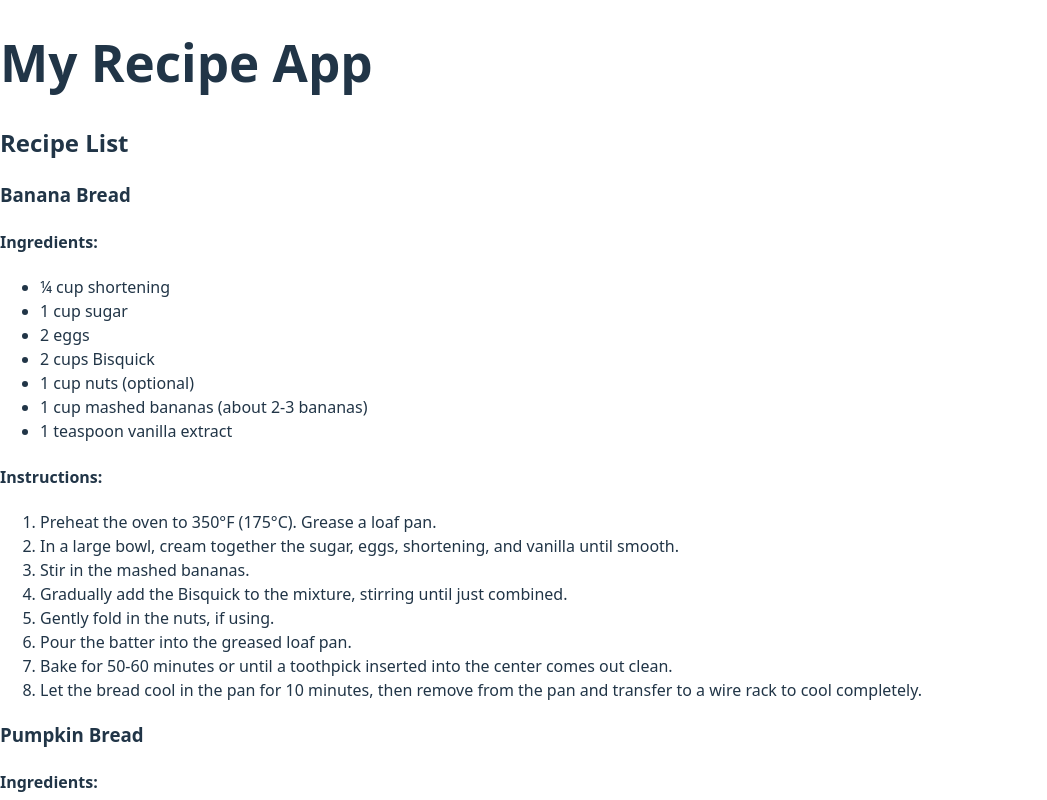
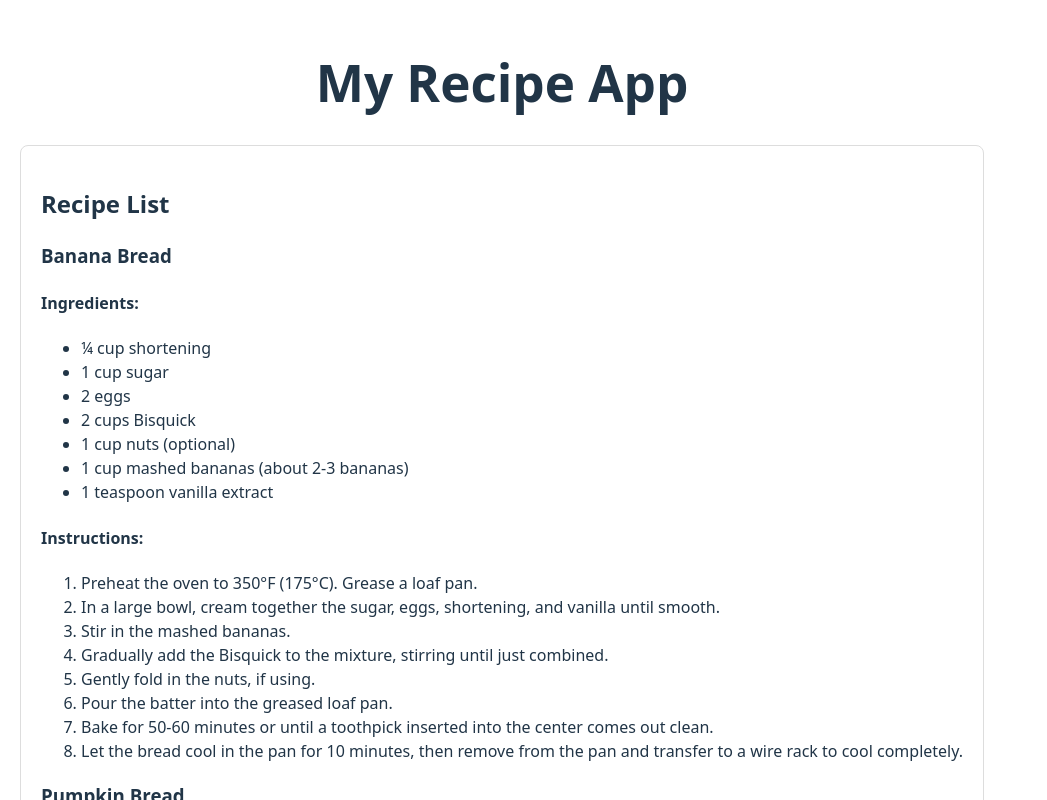
Before and after one commit to LauraV-702/components-and-props-lab, a React (Vite) app: page / in a window 1280 px wide. Shown: the top 800 px of the page, without its empty margins (0-1047 px from the left). Built offline with nearby package versions, Linux system fonts and the light colour scheme.

Commit message:
Added styling fixed small syntaxs andremoved extra spaces

```diff
--- a/src/App.jsx
+++ b/src/App.jsx
@@ -1,16 +1,24 @@
 import RecipeContainer from "./RecipeContainer";
 import { recipes } from "../data.js";
 
-
 function App() {
   return (
-    <div>
+    <div style={styles.appContainer}>
       <h1>My Recipe App</h1>
       <RecipeContainer recipes={recipes} />
     </div>
   );
 }
 
-
+const styles = {
+  appContainer: {
+    display: "flex",
+    flexDirection: "column",
+    alignItems: "center",
+    justifyContent: "center",
+    textAlign: "center",
+    padding: "20px",
+  },
+};
 
 export default App;
--- a/src/Recipe.jsx
+++ b/src/Recipe.jsx
@@ -1,5 +1,4 @@
 import React from 'react';
-
 
 const Recipe = ({ name, ingredients, instructions }) => {
   return (
@@ -14,7 +13,6 @@ const Recipe = ({ name, ingredients, instructions }) => {
         ))}
       </ul>
 
-
       <h4>Instructions:</h4>
       <ol>
         {instructions.map((step, index) => (
--- a/src/RecipeContainer.jsx
+++ b/src/RecipeContainer.jsx
@@ -4,7 +4,7 @@ import Recipe from './Recipe';
 
 const RecipeContainer = ({ recipes }) => {
   return (
-    <div>
+    <div style={styles.recipeCard}>
       <h2>Recipe List</h2>
       {recipes.map((recipe, index) => (
         <Recipe key={index} {...recipe} />
@@ -14,4 +14,15 @@ const RecipeContainer = ({ recipes }) => {
 };
 
 
+const styles = {
+    recipeCard: {
+      border: "1px solid #ddd",
+      padding: "20px",
+      marginBottom: "20px",
+      borderRadius: "8px",
+      textAlign: "left",
+    },
+  };
+
+
 export default RecipeContainer;
```
